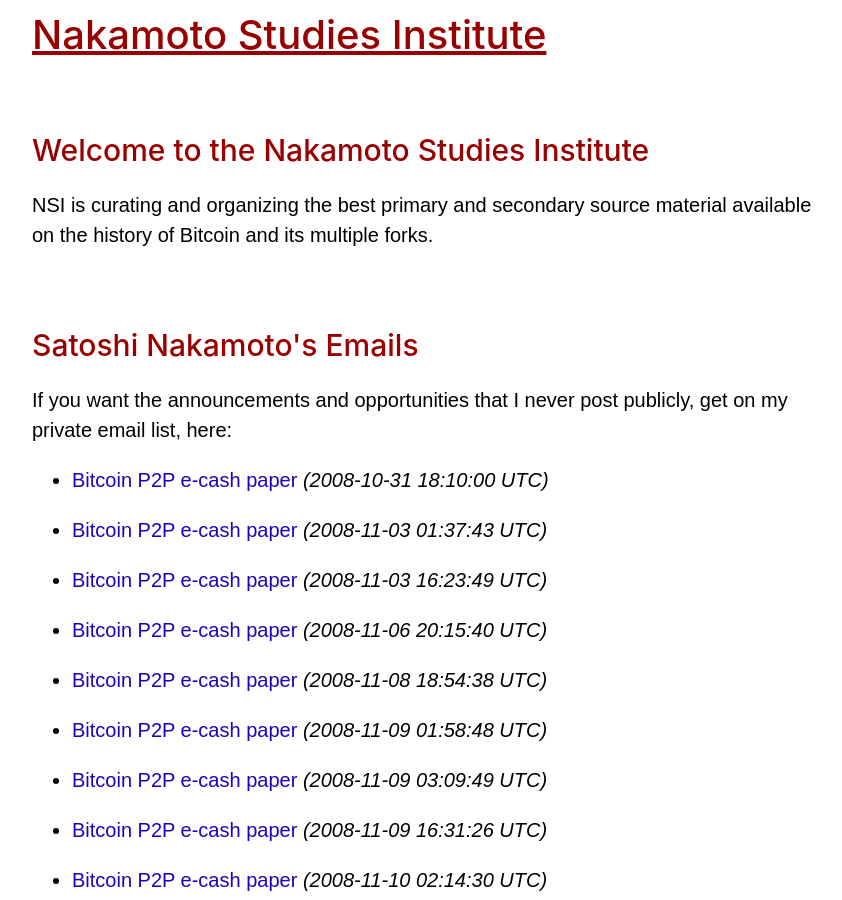
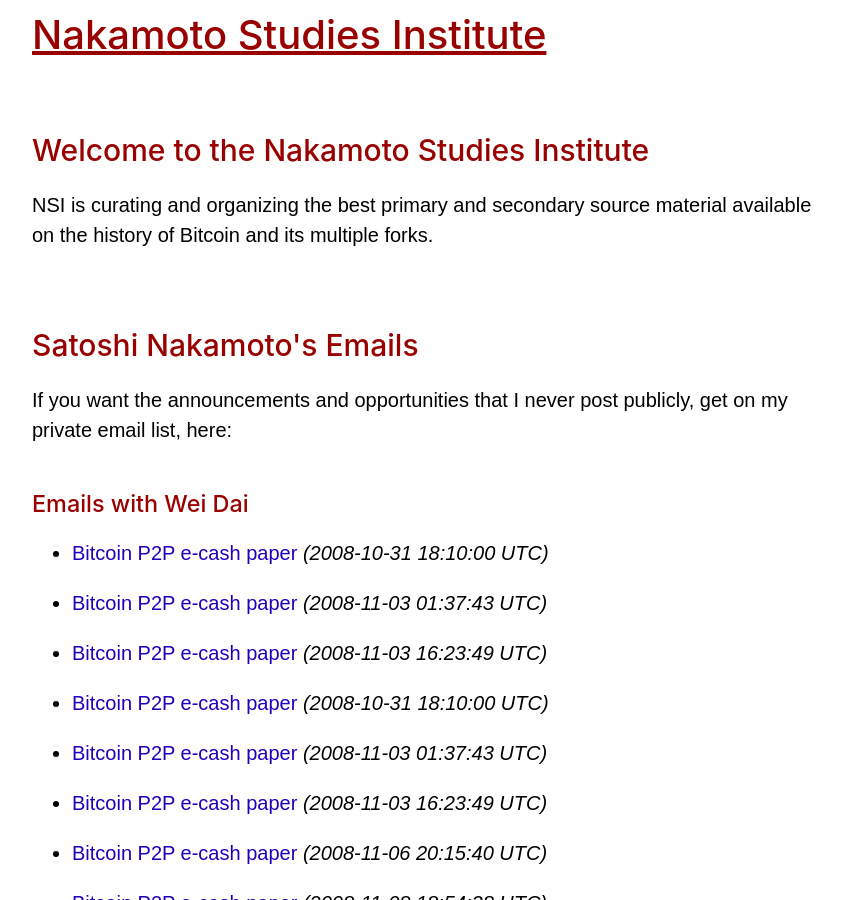
Before and after one commit to nakamotostudies/nakamotostudies.github.io, a Jekyll site: the page built from index.md, in a window 1280 px wide and 900 px high. Shown: the whole window, without its empty margins (58-900 px from the left). Built offline with Jekyll 4.4.1, drawn with Linux system fonts in a browser that asks for light colours.

Commit message:
Update index.md

```diff
--- a/index.md
+++ b/index.md
@@ -28,6 +28,16 @@ title: Nakamoto Studies Institute
 <p>
 If you want the announcements and opportunities that I never post publicly, get on my private email list, here:
 </p>
+
+<h3>Emails with Wei Dai</h3>
+<ul>
+
+<li><a href="/emails/cryptography/1/">Bitcoin P2P e-cash paper</a> <em>(2008-10-31 18:10:00 UTC)</em></li>
+
+<li><a href="/emails/cryptography/2/">Bitcoin P2P e-cash paper</a> <em>(2008-11-03 01:37:43 UTC)</em></li>
+
+<li><a href="/emails/cryptography/3/">Bitcoin P2P e-cash paper</a> <em>(2008-11-03 16:23:49 UTC)</em></li></ul>
+
 <ul>
 
 <li><a href="/emails/cryptography/1/">Bitcoin P2P e-cash paper</a> <em>(2008-10-31 18:10:00 UTC)</em></li>
```
